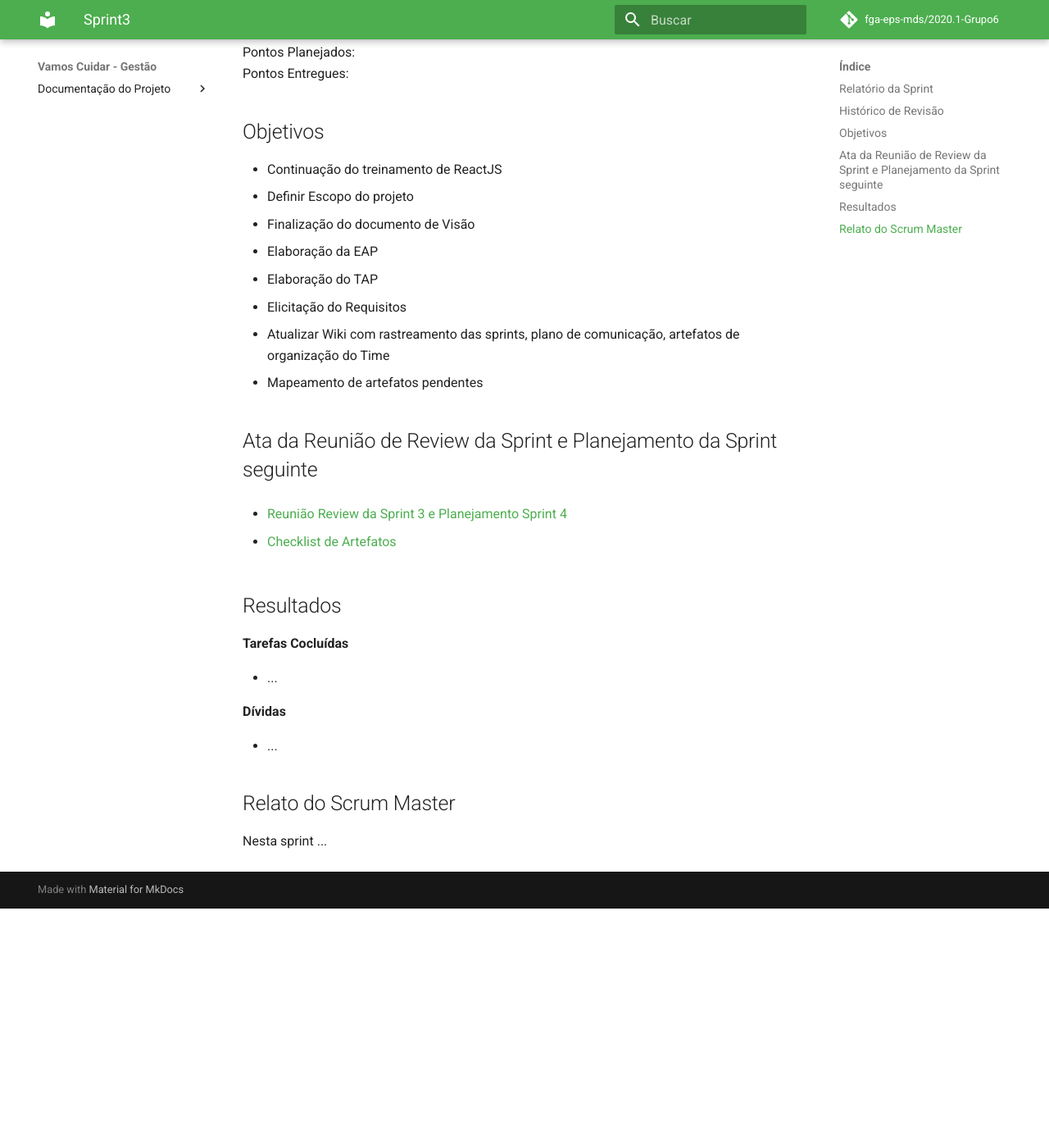
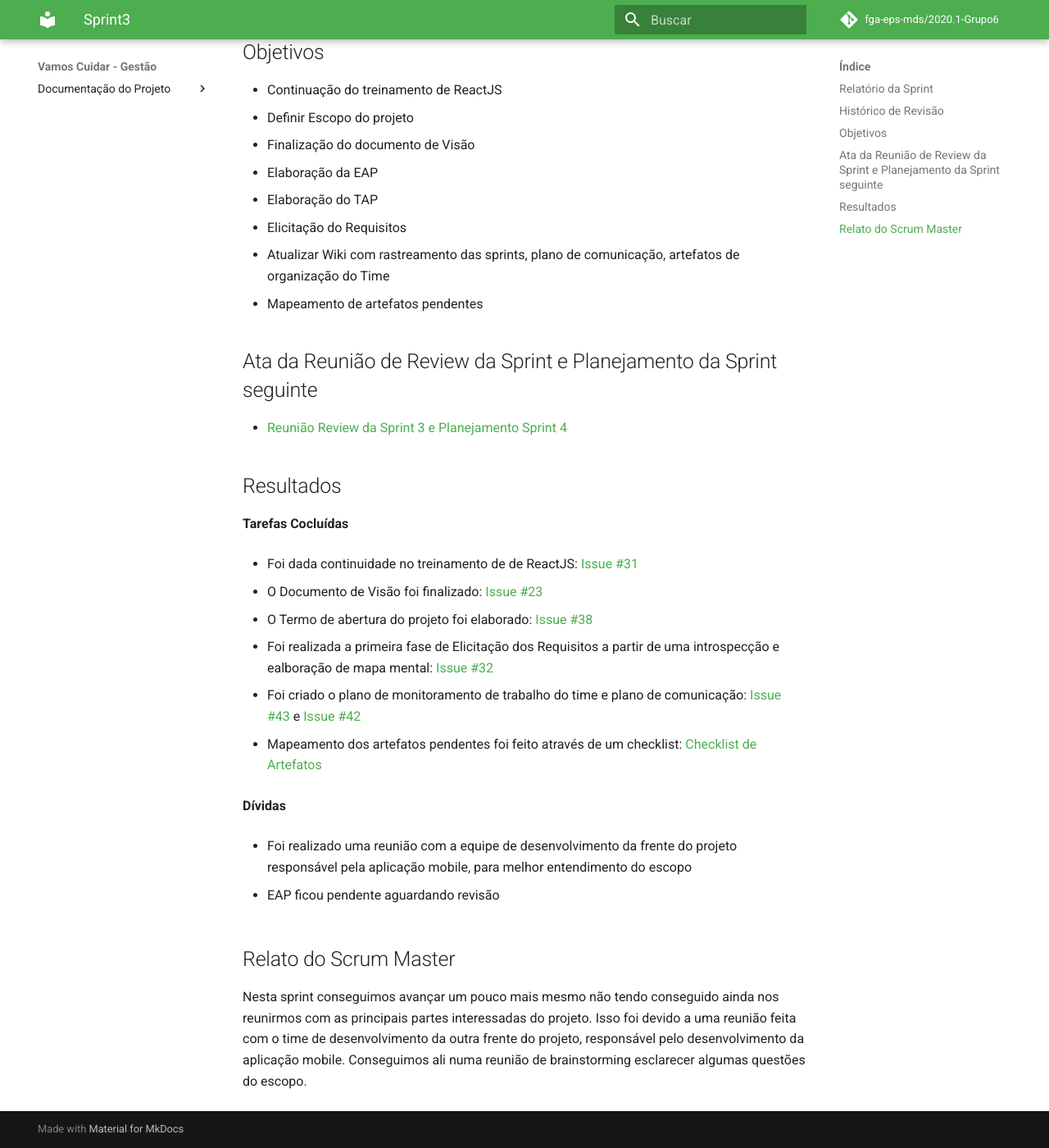
Before and after one commit to fga-eps-mds/2020.1-Grupo6, an MkDocs documentation site: the page built from docs/sprints/sprint3.md, in a window 1280 px wide and 1400 px high, scrolled down 500 px. Shown: the whole window at 82% size. Built offline with MkDocs 1.6.1 and Material for MkDocs 9.7.7, drawn with Linux system fonts in a browser that asks for light colours; comment, search, counter and statistics services are not loaded; before the commit the page ends 1608 px from its top, so only the background shows below that; some of the changed text lies outside the part shown.

Commit message:
Added Sprint 3 Report

```diff
--- a/docs/sprints/sprint3.md
+++ b/docs/sprints/sprint3.md
@@ -5,14 +5,11 @@
 
 |   Data   |  Versão  |        Descrição       |          Autor(es)          |
 |:--------:|:--------:|:----------------------:|:---------------------------:|
-|11/09/2020|   0.1    | Criação do Documento        |   Mateus Sousa   |
-|12/09/2020|   0.2   | Adição do histórico    |   Guilherme Aguiar |
+|21/09/2020|   0.1    | Criação do Documento        |   Mateus Sousa   |
 
 Número da Sprint: 3 <br>
 Data de Início:  08/09/2020 <br>
 Data de Término: 14/09/2020 <br>
-Pontos Planejados:  <br>
-Pontos Entregues:  <br>
 
 ## Objetivos
 
@@ -29,18 +26,29 @@ Pontos Entregues:  <br>
 
 - [Reunião Review da Sprint 3 e Planejamento Sprint 4](https://github.com/fga-eps-mds/2020.1-Grupo6/issues/##)
 
-- [Checklist de Artefatos](https://github.com/fga-eps-mds/2020.1-Grupo6/issues/29)
 
 ## Resultados
 
 **Tarefas Cocluídas**
 
-- ...
+- Foi dada continuidade no treinamento de de ReactJS: [Issue #31](https://github.com/fga-eps-mds/2020.1-Grupo6/issues/31)
+
+- O Documento de Visão foi finalizado: [Issue #23](https://github.com/fga-eps-mds/2020.1-Grupo6/issues/23)
+
+- O Termo de abertura do projeto foi elaborado: [Issue #38](https://github.com/fga-eps-mds/2020.1-Grupo6/issues/38)
+
+- Foi realizada a primeira fase de Elicitação dos Requisitos a partir de uma introspecção e ealboração de mapa mental: [Issue #32](https://github.com/fga-eps-mds/2020.1-Grupo6/issues/32)
+
+- Foi criado o plano de monitoramento de trabalho do time e plano de comunicação: [Issue #43](https://github.com/fga-eps-mds/2020.1-Grupo6/issues/43) e [Issue #42](https://github.com/fga-eps-mds/2020.1-Grupo6/issues/42)
+
+- Mapeamento dos artefatos pendentes foi feito através de um checklist: [Checklist de Artefatos](https://github.com/fga-eps-mds/2020.1-Grupo6/issues/29)
 
 **Dívidas**
 
-- ...
+- Foi realizado uma reunião com a equipe de desenvolvimento da frente do projeto responsável pela aplicação mobile, para melhor entendimento do escopo
+
+- EAP ficou pendente aguardando revisão
 
 ## Relato do Scrum Master
 
-Nesta sprint ...
+Nesta sprint conseguimos avançar um pouco mais mesmo não tendo conseguido ainda nos reunirmos com as principais partes interessadas do projeto. Isso foi devido a uma reunião feita com o time de desenvolvimento da outra frente do projeto, responsável pelo desenvolvimento da aplicação mobile. Conseguimos ali numa reunião de brainstorming esclarecer algumas questões do escopo.
```
Also changed, not shown: docs/sprints/sprint1.md (+0 -3 lines), docs/sprints/sprint2.md (+0 -2 lines), docs/sprints/sprint4.md (added, +46 -0 lines).
